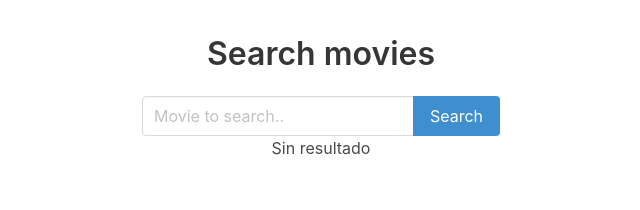
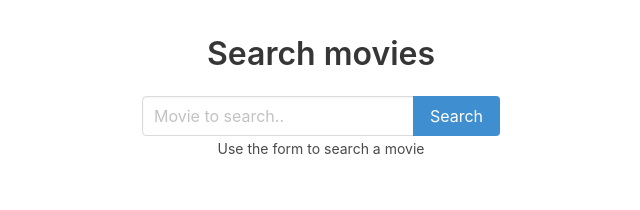
Before and after one commit to drodrigomoura/search-movies-react, a React (Create React App) app: page / in a window 1280 px wide. Shown: the top 210 px of the page, without its empty margins (319-959 px from the left). Built offline with nearby package versions, Linux system fonts and the light colour scheme.

Commit message:
69 mejoras en la busqueda

```diff
--- a/src/App.js
+++ b/src/App.js
@@ -6,10 +6,17 @@
 import { MoviesList } from './components/MoviesList';
 
 class App extends Component {
-  state = { results: [] }
+  state = { usedSearch: false, results: [] }
 
   _handleResults = (results) => {
-    this.setState({ results })
+    this.setState({ results, usedSearch: true })
+  }
+
+  _renderResults() {
+    return this.state.results.length === 0
+      ? <p>Sorry! 😐 Results not found!</p>
+      : <MoviesList movies={this.state.results} />
+
   }
 
   render() {
@@ -19,9 +26,10 @@
         <div className="SearchForm-wrapper">
           <SearchForm onResults={this._handleResults} />
         </div>
-        {this.state.results.length === 0
-          ? <p>Sin resultado</p>
-          : <MoviesList movies={this.state.results} />
+        {
+          this.state.usedSearch
+            ? this._renderResults()
+            : <small>Use the form to search a movie</small>
         }
       </div>
     );
--- a/src/components/SearchForm.js
+++ b/src/components/SearchForm.js
@@ -17,7 +17,7 @@
         fetch(`http://www.omdbapi.com/?apikey=${API_KEY}&s=${inputMovie}`)
             .then(res => res.json())
             .then(results => {
-                const { Search, totalResults } = results
+                const { Search = [], totalResults = "0" } = results
                 console.log({ Search, totalResults })
                 this.props.onResults(Search)
             })
```
